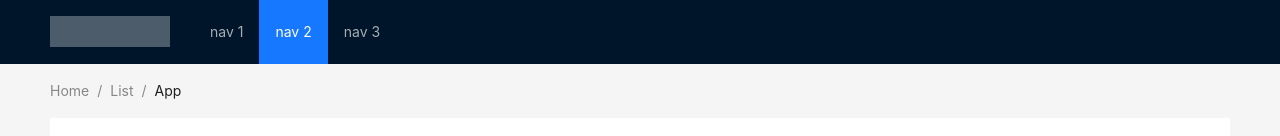
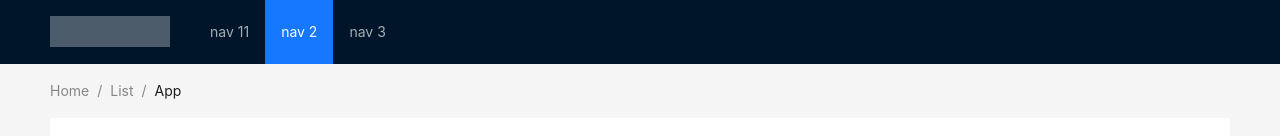
Before and after one commit to medcne/train12306, a Vue app in the folder web/: page / in a window 1280 px wide. Shown: the top 136 px of the page. Built offline with nearby package versions, Linux system fonts and the light colour scheme; no server answers.

Commit message:
[新增]组件开发，增加header组件

```diff
--- /dev/null
+++ b/web/src/components/TrainHeader.vue
@@ -0,0 +1,33 @@
+<script>
+import { defineComponent, ref } from 'vue';
+export default defineComponent({
+  name: "TrainHeader",
+  setup() {
+    return {
+      selectedKeys1: ref(['2']),
+    };
+  }
+});
+
+</script>
+
+<template>
+  <a-layout-header id="components-layout-demo-top-side" class="header">
+    <div class="logo" />
+    <a-menu
+        v-model:selectedKeys="selectedKeys1"
+        theme="dark"
+        mode="horizontal"
+        :style="{ lineHeight: '64px' }"
+    >
+      <a-menu-item key="1">nav 11</a-menu-item>
+      <a-menu-item key="2">nav 2</a-menu-item>
+      <a-menu-item key="3">nav 3</a-menu-item>
+    </a-menu>
+  </a-layout-header>
+</template>
+
+<style scoped>
+
+
+</style>
--- a/web/src/views/TrainMain.vue
+++ b/web/src/views/TrainMain.vue
@@ -1,18 +1,6 @@
 <template>
   <a-layout>
-    <a-layout-header id="components-layout-demo-top-side" class="header">
-      <div class="logo" />
-      <a-menu
-          v-model:selectedKeys="selectedKeys1"
-          theme="dark"
-          mode="horizontal"
-          :style="{ lineHeight: '64px' }"
-      >
-        <a-menu-item key="1">nav 1</a-menu-item>
-        <a-menu-item key="2">nav 2</a-menu-item>
-        <a-menu-item key="3">nav 3</a-menu-item>
-      </a-menu>
-    </a-layout-header>
+  <TrainHeader></TrainHeader>
     <a-layout-content style="padding: 0 50px">
       <a-breadcrumb style="margin: 16px 0">
         <a-breadcrumb-item>Home</a-breadcrumb-item>
@@ -78,8 +66,10 @@
 <script>
 import { UserOutlined, LaptopOutlined, NotificationOutlined } from '@ant-design/icons-vue';
 import { defineComponent, ref } from 'vue';
+import TrainHeader from "@/components/TrainHeader.vue";
 export default defineComponent({
   components: {
+    TrainHeader,
     UserOutlined,
     LaptopOutlined,
     NotificationOutlined,
```
